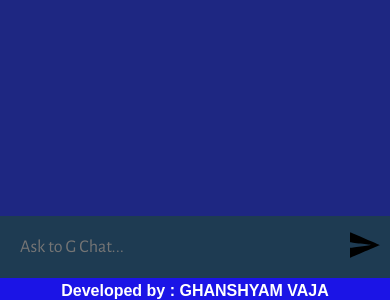
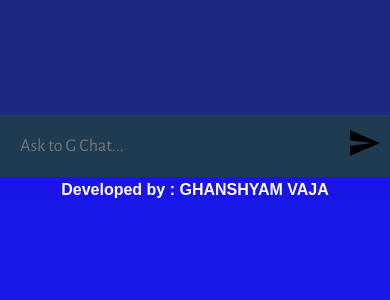
Before and after one commit to ghanshyamvaja11/GChatBot, a website built with Vite: page client/index.html in a window 390 px wide. Shown: the part 566-866 px from the top of the page. After the commit the page ends 844 px from the top, so only its background shows below. Built offline with nearby package versions, Linux system fonts and the light colour scheme.

Commit message:
color update

```diff
--- a/client/style.css
+++ b/client/style.css
@@ -8,14 +8,13 @@
 }
 
 body {
-  background: rgb(18, 18, 240);
+  background: rgb(24, 24, 232);
 }
 
 #app {
   width: 100vw;
-  height: 100vh;
-  background:#1e2782;
-
+  height: 96vh;
+  background: #1e2782;
   display: flex;
   flex-direction: column;
   align-items: center;
@@ -50,14 +49,13 @@ body {
 }
 
 .ai {
-  background: #40414F;
+  background: #040622;
 }
 
 .chat {
   width: 100%;
   max-width: 1280px;
   margin: 0 auto;
-
   display: flex;
   flex-direction: row;
   align-items: flex-start;
@@ -88,7 +86,6 @@ body {
 
 .message {
   flex: 1;
-
   color: #dcdcdc;
   font-size: 20px;
 
@@ -125,11 +122,9 @@ form {
 }
 
 textarea {
-  width: 100%;
-
+  width: 96%;
   color: #fff;
   font-size: 18px;
-
   padding: 10px;
   background: transparent;
   border-radius: 5px;
@@ -148,3 +143,15 @@ form img {
   width: 30px;
   height: 30px;
 }
+
+@media only screen and (max-width: 600px) {
+  #app {
+  width: 100vw;
+  height: 88vh;
+  background: #1e2782;
+  display: flex;
+  flex-direction: column;
+  align-items: center;
+  justify-content: space-between;
+}
+}
```
